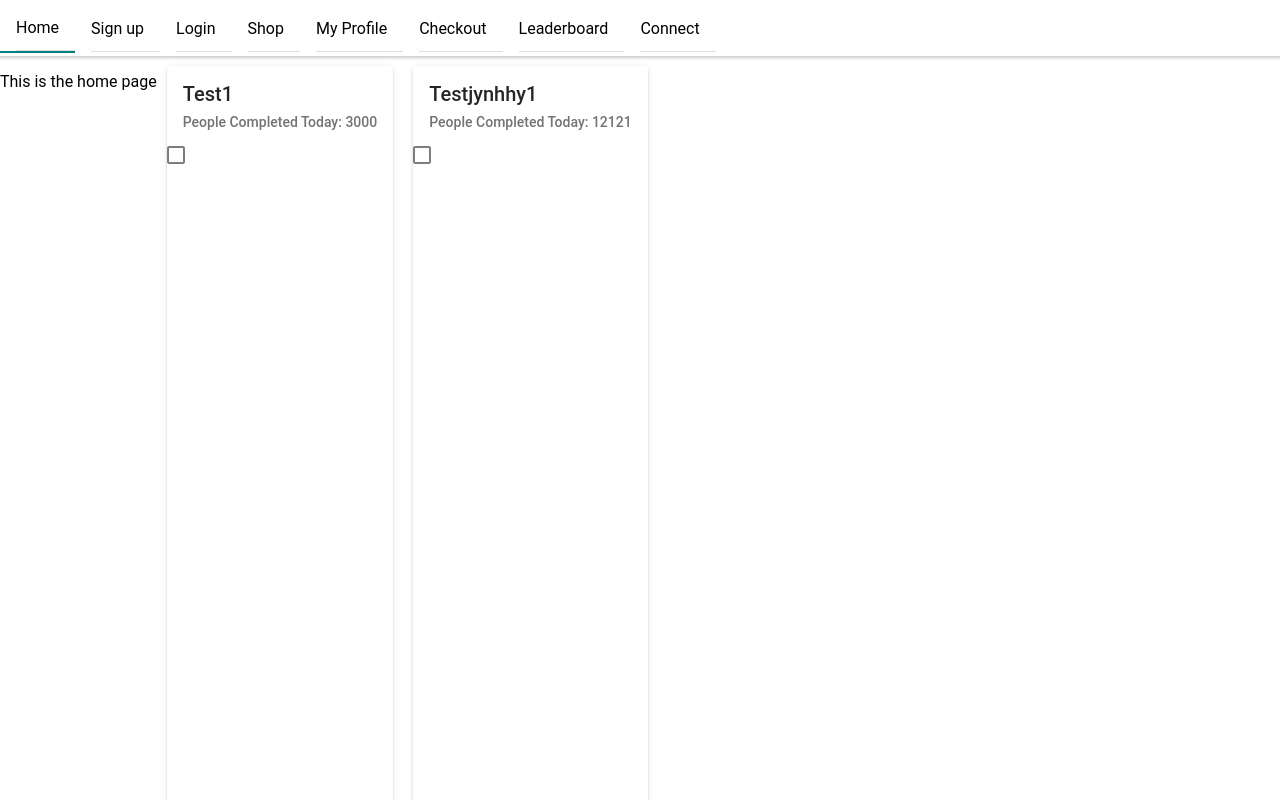
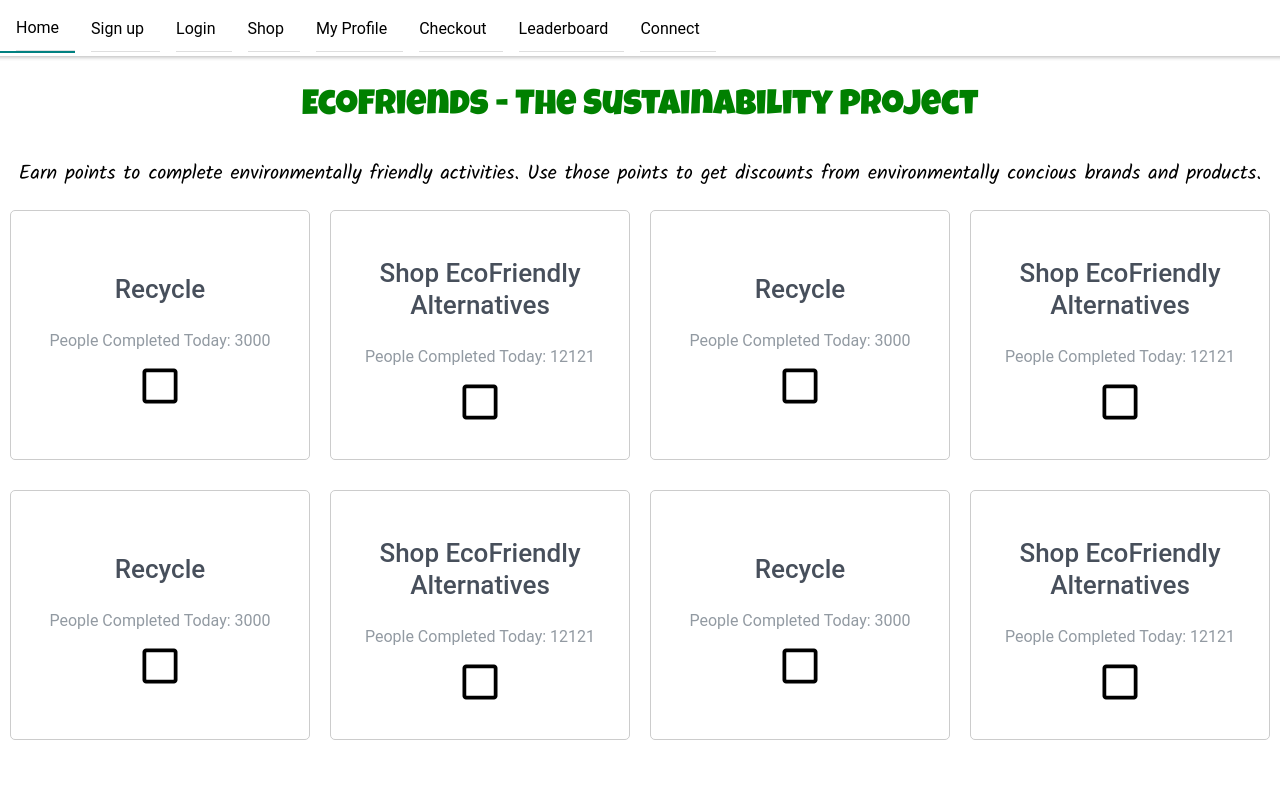
Before and after one commit to stevenGarciaDev/sustainability_project, a React (Create React App) app: page / in a window 1280 px wide. Built offline with nearby package versions, Linux system fonts and the light colour scheme.

Commit message:
Update UI of home page and create ActivityTaskCard to display

```diff
--- a/public/index.html
+++ b/public/index.html
@@ -24,6 +24,11 @@
       work correctly both with client-side routing and a non-root public URL.
       Learn how to configure a non-root public URL by running `npm run build`.
     -->
+    <link href="https://fonts.googleapis.com/css?family=Luckiest+Guy&display=swap" rel="stylesheet">
+    <link href="https://fonts.googleapis.com/css?family=Kalam&display=swap" rel="stylesheet">
+
+    <link rel="stylesheet" href="https://use.fontawesome.com/releases/v5.10.2/css/all.css">
+    <link rel="stylesheet" href="https://use.fontawesome.com/releases/v5.10.2/css/v4-shims.css">
     <title>React App</title>
   </head>
   <body>
--- a/src/pages/Home/HomePage.js
+++ b/src/pages/Home/HomePage.js
@@ -3,45 +3,121 @@ import styled from 'styled-components';
 import { IonPage, IonContent } from '@ionic/react';
 
 import NavBar from '../../navigation/NavBar';
-import TaskCard from './components/TaskCard';
+import ActivityTaskCard from './components/ActivityTaskCard';
 
 export const dataTestIds = {
   HomePage: 'HomePage',
 };
 
-const Container = styled('div')`
-  background-color: light-grey;
-  min-height: 100vh;
+const Header = styled('div')`
   display: flex;
+  flex-direction: column;
+  justify-content: center;
+  align-items: center;
+  margin-top: 10px;
+`;
+
+const TaskCardsContainer = styled('div')`
+  display: flex;
+  align-items: space-around;
+  flex-wrap: wrap;
+  justify-content: space-around;
+`;
+
+const Title = styled('h1')`
+  font-family: 'Luckiest Guy', cursive;
+  font-size: 35px;
+  color: green;
+`;
+
+const Subtitle = styled('p')`
+  font-family: 'Kalam', cursive;
+  font-size: 20px;
 `;
 
 const HomePage = () => {
   const data = [
     {
       id: 'task1',
-      title: 'Test1',
+      title: 'Recycle',
       count: 3000,
+      hasCompleted: false,
     },
     {
       id: 'task2',
-      title: 'Testjynhhy1',
+      title: 'Shop EcoFriendly Alternatives',
       count: 12121,
+      hasCompleted: false,
+    },
+    {
+      id: 'task1',
+      title: 'Recycle',
+      count: 3000,
+      hasCompleted: false,
+    },
+    {
+      id: 'task2',
+      title: 'Shop EcoFriendly Alternatives',
+      count: 12121,
+      hasCompleted: false,
+    },
+    {
+      id: 'task1',
+      title: 'Recycle',
+      count: 3000,
+      hasCompleted: false,
+    },
+    {
+      id: 'task2',
+      title: 'Shop EcoFriendly Alternatives',
+      count: 12121,
+      hasCompleted: false,
+    },
+    {
+      id: 'task1',
+      title: 'Recycle',
+      count: 3000,
+      hasCompleted: false,
+    },
+    {
+      id: 'task2',
+      title: 'Shop EcoFriendly Alternatives',
+      count: 12121,
+      hasCompleted: false,
     },
   ];
 
   const onTaskClick = (task) => {
     console.log(task);
   };
+
   return (
     <IonPage>
       <NavBar />
       <IonContent>
-        <Container data-testid={dataTestIds.HomePage}>
-          <p>This is the home page</p>
-          {data.map((task) => {
-            return <TaskCard key={task.id} task={task} onClick={onTaskClick} />;
-          })}
-        </Container>
+        <div data-testid={dataTestIds.HomePage}>
+          <Header>
+            <Title>EcoFriends - The Sustainability Project</Title>
+            <div>
+              <Subtitle>
+                Earn points to complete environmentally friendly activities. Use
+                those points to get discounts from environmentally concious
+                brands and products.
+              </Subtitle>
+            </div>
+          </Header>
+          <TaskCardsContainer>
+            {data.map((task) => {
+              return (
+                <ActivityTaskCard
+                  key={task.id}
+                  task={task}
+                  onClick={onTaskClick}
+                />
+              );
+            })}
+          </TaskCardsContainer>
+        </div>
       </IonContent>
     </IonPage>
   );
--- /dev/null
+++ b/src/pages/Home/components/ActivityTaskCard.js
@@ -0,0 +1,73 @@
+import React from 'react';
+import styled from 'styled-components';
+import PropTypes from 'prop-types';
+
+export const dataTestIds = {
+  TITLE: 'TITLE',
+  COUNT: 'COUNT',
+  CHECKBOX: 'CHECKBOX',
+};
+
+const Container = styled('div')`
+  align-items: center;
+  border: 1px solid #ccc;
+  border-radius: 5px;
+  display: flex;
+  flex-direction: column;
+  height: 250px;
+  justify-content: center;
+  margin: 0 10px 30px 10px;
+  padding: 0 10px 10px 10px;
+  text-align: center;
+  width: 300px;
+  &:hover {
+    border: 1px solid green;
+    transform: scale(1.1);
+    transition-duration: 1s;
+    z-index: 1;
+  }
+`;
+
+const Title = styled('h1')`
+  font-style: bold;
+  color: #474f5b;
+`;
+
+const SubTitle = styled('p')`
+  color: #929aa2;
+`;
+
+const Icon = styled('i')`
+  font-size: 40px;
+  &:hover {
+    color: green;
+    cursor: pointer;
+  }
+`;
+
+const ActivityTaskCard = ({ task, onClick }) => {
+  const { title, count = 0, hasCompleted = false } = task;
+
+  return (
+    <Container>
+      <Title>{title}</Title>
+      <SubTitle>People Completed Today: {count}</SubTitle>
+      <Icon
+        className={hasCompleted ? 'fas fa-check-square' : 'far fa-square'}
+        onClick={() => onClick(task.id)}
+      />
+    </Container>
+  );
+};
+
+ActivityTaskCard.propTypes = {
+  task: PropTypes.shape({
+    id: PropTypes.string.isRequired,
+    title: PropTypes.string.isRequired,
+    count: PropTypes.number.isRequired,
+    hasCompleted: PropTypes.bool.isRequired,
+  }).isRequired,
+  onClick: PropTypes.func.isRequired,
+};
+
+export default ActivityTaskCard;
```
